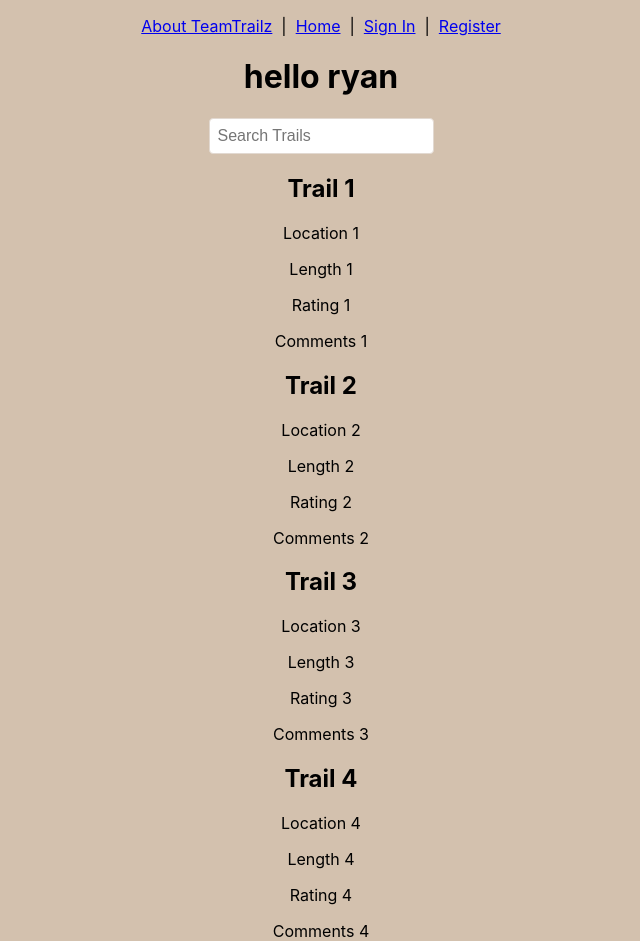
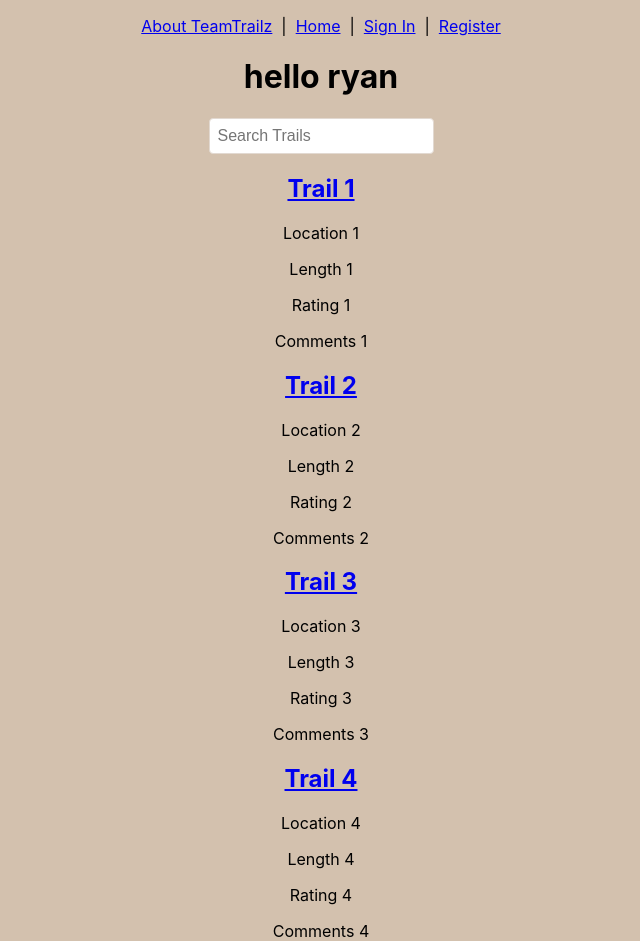
Before and after one commit to RCarr94/team-trailz, a React (Create React App) app: page / in a window 1280 px wide. Shown: the whole page, without its empty margins (319-959 px from the left). Built offline with nearby package versions, Linux system fonts and the light colour scheme.

Commit message:
added details functionality client side

```diff
--- a/routes/api/trails.js
+++ b/routes/api/trails.js
@@ -4,3 +4,7 @@ const trailsCtrl = require('../../controllers/api/trails');
 
 // GET /api/trails
 router.get('/', trailsCtrl.index);
+
+router.get('/:id', trailsCtrl.getById);
+
+module.exports = router;
--- a/server.js
+++ b/server.js
@@ -9,6 +9,7 @@ require('dotenv').config();
 require('./config/database');
 
 const userRouter = require('./routes/api/users')
+const trailRouter = require('./routes/api/trails')
 
 const app = express();
 
@@ -25,7 +26,7 @@ app.use(require('./config/checkToken'));
 
 // API routes here
 app.use('/api/users', userRouter)
-// app.use('', require('./routes/api/trails'));
+app.use('/api/trails', trailRouter);
 
 // "Catch all" route
 app.get('/*', function(req, res) {
--- a/src/components/LoginForm/LoginForm.jsx
+++ b/src/components/LoginForm/LoginForm.jsx
@@ -1,16 +1,24 @@
-import { useState } from 'react';
+import { useState, useEffect } from 'react';
 import { login } from '../../utilities/services/users'
+import { Navigate } from 'react-router-dom'
 
 const defaultState = {
-    name: '',
+    email: '',
     password: '',
     error: ''
 }
 
 export default function LoginForm({ setUser }) {
     const [formData, setFormData] = useState(defaultState)
+    const [isLoggedIn, setIsLoggedIn] = useState(false)
 
     const { email, password, error } = formData;
+
+    // useEffect(() => {
+    //     setIsLoggedIn(false);
+    // }, []);
+
+    // if (isLoggedIn) return <Navigate to="/" />
 
     const handleSubmit = async (e) => {
         // when we submit we basically just grab whatever we have in
@@ -21,11 +29,12 @@ export default function LoginForm({ setUser }) {
             const {  password, email } = formData;
             const data = {  password, email }
 
-            const user = await login(data)
+            const user = await login(formData)
             // as soon as we get the decoded data from the creat account api call
             // (derived fromt he jwt in local storage), we can update app.js to store
             // user in state
             setUser(user)
+            // setIsLoggedIn(true)
         } catch (err) {
             setFormData({
                 ...formData,
--- a/src/components/TrailListItem/TrailListItem.jsx
+++ b/src/components/TrailListItem/TrailListItem.jsx
@@ -1,9 +1,13 @@
+import { Link } from 'react-router-dom';
 
 
 export default function TrailListItem({ trailItem }) {
   return (
     <div>
-      <h2>{trailItem.name}</h2>
+      <Link
+        to={`/trails/${trailItem.name}`}>
+        <h2>{trailItem.name}</h2>
+      </Link>
       <p>{trailItem.location}</p>
       <p>{trailItem.length}</p>
       <p>{trailItem.rating}</p>
--- a/src/pages/App/App.jsx
+++ b/src/pages/App/App.jsx
@@ -10,26 +10,35 @@ import SignUpForm from '../../components/SignUpForm/SignUpForm';
 // Pages
 import HomePage from '../HomePage/HomePage';
 import AboutPage from '../AboutPage/AboutPage';
+import TrailDetailsPage from '../TrailDetailsPage/TrailDetailsPage';
 
 // Helpers
 import { getUser } from '../../utilities/services/users';
 
 import './App.css';
 
+const trailTestItems = [
+  { _id: 1, name: 'Trail 1', location: 'Location 1', length: 'Length 1', difficulty: 'Difficulty 1', rating: 'Rating 1', comments: 'Comments 1' },
+  { _id: 2, name: 'Trail 2', location: 'Location 2', length: 'Length 2', difficulty: 'Difficulty 2', rating: 'Rating 2', comments: 'Comments 2' },
+  { _id: 3, name: 'Trail 3', location: 'Location 3', length: 'Length 3', difficulty: 'Difficulty 3', rating: 'Rating 3', comments: 'Comments 3' },
+  { _id: 4, name: 'Trail 4', location: 'Location 4', length: 'Length 4', difficulty: 'Difficulty 4', rating: 'Rating 4', comments: 'Comments 4' },
+];
+
 export default function App() {
   const [user, setUser] = useState(getUser());
+  const [trailItems, setTrailItems] = useState(trailTestItems);
 
   return (
     <main className="App">
       <>
         <NavBar user={user} setUser={setUser} />
-          <Routes>
-            <Route path='/about' element={<AboutPage />}/>
-            <Route path='/' element={<HomePage setUser={setUser} />}/>
-            <Route path='/signin' element={<LoginForm setUser={setUser} />}/>
-            <Route path='/register' element={<SignUpForm setUser={setUser} />}/>
-
-          </Routes>
+        <Routes>
+          <Route path="/about" element={<AboutPage />} />
+          <Route path="/" element={<HomePage setUser={setUser} trailItems={trailItems} trailTestItems={trailTestItems} />} />
+          <Route path="/signin" element={<LoginForm setUser={setUser} />} />
+          <Route path="/register" element={<SignUpForm setUser={setUser} />} />
+          <Route path="/trails/:trailName" element={<TrailDetailsPage trailItems={trailTestItems} />} />
+        </Routes>
       </>
     </main>
   );
--- a/src/pages/HomePage/HomePage.jsx
+++ b/src/pages/HomePage/HomePage.jsx
@@ -1,21 +1,17 @@
 import { useState, useEffect } from "react"
-
+import { Routes, Route } from 'react-router-dom';
 // Services
 import * as trailsAPI from "../../utilities/api/trails-api";
 
 // Components
 import TrailList from "../../components/TrailList/TrailList"
 import SearchFilter from "../../components/SearchFilter/SearchFilter";
+import TrailDetailsPage from "../TrailDetailsPage/TrailDetailsPage";
 
-const trailTestItems = [
-  { _id: 1, name: 'Trail 1', location: 'Location 1', length: 'Length 1', difficulty: 'Difficulty 1', rating: 'Rating 1', comments: 'Comments 1' },
-  { _id: 2, name: 'Trail 2', location: 'Location 2', length: 'Length 2', difficulty: 'Difficulty 2', rating: 'Rating 2', comments: 'Comments 2' },
-  { _id: 3, name: 'Trail 3', location: 'Location 3', length: 'Length 3', difficulty: 'Difficulty 3', rating: 'Rating 3', comments: 'Comments 3' },
-  { _id: 4, name: 'Trail 4', location: 'Location 4', length: 'Length 4', difficulty: 'Difficulty 4', rating: 'Rating 4', comments: 'Comments 4' },
-];
 
-export default function HomePage() {
-  const [trailItems, setTrailItems] = useState(trailTestItems);
+
+export default function HomePage({ trailItems, trailTestItems }) {
+
   const [filteredData, setFilteredData] = useState(trailItems);
 
   // useEffect(function() {
--- /dev/null
+++ b/src/pages/TrailDetailsPage/TrailDetailsPage.jsx
@@ -0,0 +1,24 @@
+import { useState, useEffect } from 'react';
+import { useParams } from 'react-router-dom';
+
+export default function TrailDetailsPage({ trailItems }) {
+const { trailName } = useParams();
+const trail = trailItems.find((trailItem) => trailItem.name === trailName);
+
+  return (
+    <>
+      <div className="details-page-container">
+        <div className="details-card-container">
+          <h2 className="bold-header">Trail:{trailName}</h2>
+          <p>{trail.location}</p>
+          <p>{trail.length}</p>
+          <p>{trail.difficulty}</p>
+          <p>{trail.rating}</p>
+        </div>
+        <div className="comments-section">
+          <p>LOOP SO THAT EACH COMMENT WILL SHOW UP FOR SPECIFIC TRAIL</p>
+        </div>
+      </div>
+    </>
+  )
+}
--- a/src/utilities/api/trails-api.js
+++ b/src/utilities/api/trails-api.js
@@ -1,5 +1,5 @@
 import sendRequest from '../send-request';
-const BASE_URL = '';
+const BASE_URL = '/api/trails';
 
 export function getAll() {
   return sendRequest(BASE_URL);
```
Also changed, not shown: controllers/api/trails.js (+9 -1 lines).
